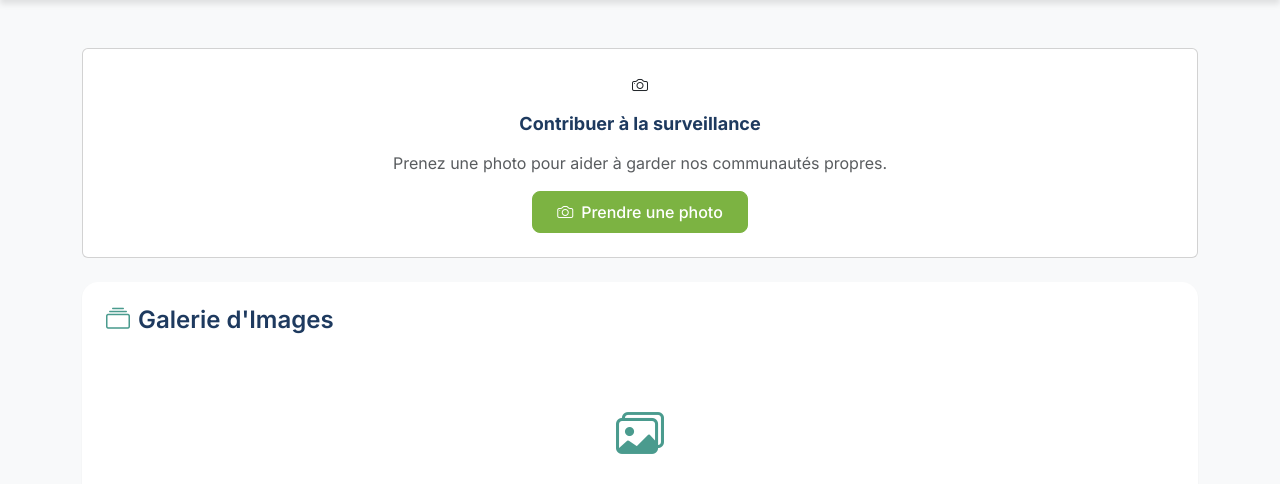
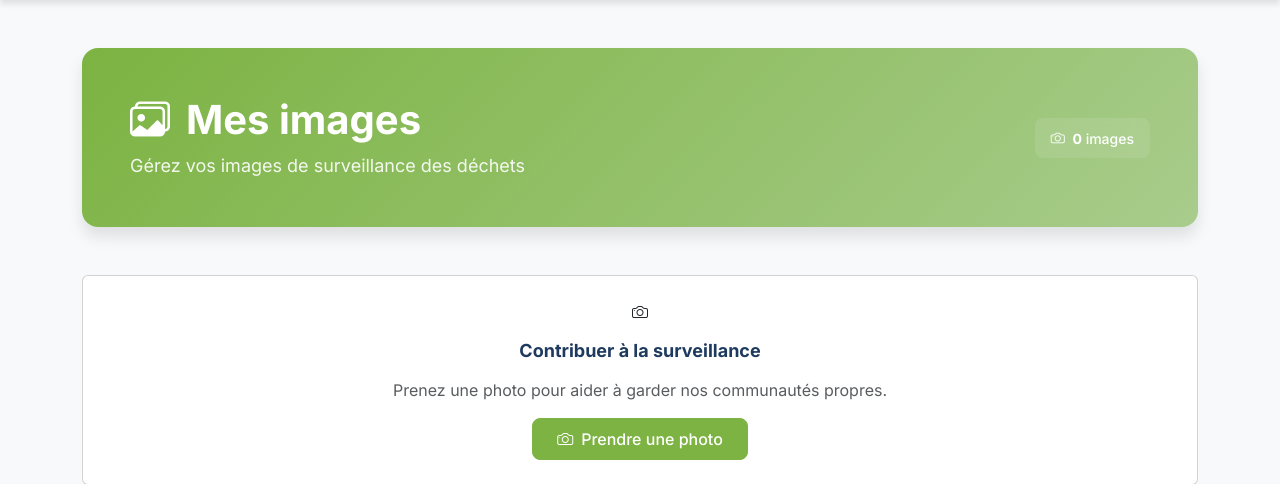
Before and after one commit to benjidsv/wild-dump-prevention, a Flask app: template app/templates/upload.html in a window 1280 px wide. Shown: the part 129-613 px from the top of the page. Run offline with Flask 3, Linux system fonts and the light colour scheme; the template is opened without the code that fills it, so the values that code supplies are empty; some libraries are stand-ins or nearby versions.

Commit message:
Improved upload page UI by adding a styled page header, improved file input prompt, and upload stats display. Enhanced layout with gradients, spacing adjustments, and refined CSS classes.

```diff
--- a/app/templates/upload.html
+++ b/app/templates/upload.html
@@ -15,6 +15,41 @@
     width: 100%; /* ✅ already good */
     white-space: nowrap; /* ✅ prevent text wrapping */
 }
+
+.upload-header {
+  background: linear-gradient(135deg, var(--forest-green) 0%, var(--sage-green) 100%);
+  color: var(--white);
+  padding: var(--spacing-xl);
+  border-radius: var(--radius-lg);
+  margin-bottom: var(--spacing-xl);
+  box-shadow: var(--shadow-lg);
+}
+
+.page-title {
+  font-size: 2.5rem;
+  font-weight: 700;
+  margin-bottom: var(--spacing-sm);
+  color: var(--white);
+}
+
+.page-subtitle {
+  font-size: var(--font-size-lg);
+  opacity: 0.9;
+  margin-bottom: 0;
+}
+
+.upload-stats {
+  background: rgba(255, 255, 255, 0.1);
+  padding: var(--spacing-sm) var(--spacing-md);
+  border-radius: var(--radius-md);
+  backdrop-filter: blur(10px);
+    max-width: 7.5rem;
+}
+.stat-item {
+  font-size: var(--font-size-sm);
+  font-weight: 500;
+}
+
 .image-actions .delete-form {
     display: flex;
 }
@@ -113,7 +148,13 @@
   }
   .selected-file-name { color: var(--forest-green); }
 
-  .file-input-label.has-file .file-input-prompt { display: none; }
+  .file-input-label.has-file .file-input-prompt {
+      display: none;
+  }
+
+  .file-input-prompt {
+      display: flex; flex-direction: column; align-items: center; justify-content: center;
+  }
 
   /* Gallery Card */
   .gallery-card {
@@ -181,6 +222,28 @@
 
 {% block content %}
 
+<!-- Page Header -->
+<div class="upload-header">
+    <div class="row align-items-center justify-content-between">
+        <div class="col-md-auto">
+            <h1 class="page-title">
+                <i class="bi bi-images me-3"></i>Mes images
+            </h1>
+            <p class="page-subtitle">
+                Gérez vos images de surveillance des déchets
+            </p>
+        </div>
+        <div class="col-md-auto" style="">
+            <div class="upload-stats">
+                <span class="stat-item">
+                    <i class="bi bi-camera me-1"></i>
+                    <strong>{{ images|length }}</strong> image{{ 's' if images|length != 1 else '' }}
+                </span>
+            </div>
+        </div>
+    </div>
+</div>
+
 {% if current_user.is_admin %}
 <div class="card upload-controls-card mb-4 fade-in">
     <div class="card-body p-lg-4">
@@ -214,10 +277,8 @@
                         <label for="imageInput" class="file-input-label h-100" id="uploadLabel">
                             <div class="file-input-prompt">
                                 <i class="bi bi-cloud-upload file-input-icon"></i>
-                                <div class="d-flex flex-column justify-content-center">
-                                    <span class="file-input-text">&nbspChoisir une image</span>
-                                    <span class="file-input-subtext">&nbspou glissez-déposez ici</span>
-                                </div>
+                                <span class="file-input-text">&nbspChoisir une image</span>
+                                <span class="file-input-subtext">&nbspou glissez-déposez ici</span>
                             </div>
                             <div class="file-input-feedback" id="fileInputFeedback" style="display: none;">
                                 <i class="bi bi-check-circle-fill text-success me-2"></i>
@@ -380,14 +441,14 @@ function setUploadMode() {
 
     if (multiple) {
         input.setAttribute("multiple", "multiple"); input.setAttribute("name", "images"); input.setAttribute("accept", "image/*");
-        icon.className = "bi bi-images file-input-icon"; text.textContent = "Choisir des images";
+        icon.className = "bi bi-images file-input-icon"; text.textContent = "\xa0Choisir des images";
     } else if (video) {
         input.removeAttribute("multiple"); input.setAttribute("name", "video"); input.setAttribute("accept", "video/*");
-        icon.className = "bi bi-camera-video file-input-icon"; text.textContent = "Choisir une vidéo";
+        icon.className = "bi bi-camera-video file-input-icon"; text.textContent = "\xa0Choisir une vidéo";
     } else {
         input.removeAttribute("multiple"); input.setAttribute("name", "image"); input.setAttribute("accept", "image/*");
-        icon.className = "bi bi-cloud-upload file-input-icon"; text.textContent = "Choisir une image";
-    }
+        icon.className = "bi bi-cloud-upload file-input-icon"; text.textContent = "\xa0Choisir une image";
+    } // \xa0 == &nbsp
 }
 
 function updateFileInputFeedback() {
```
